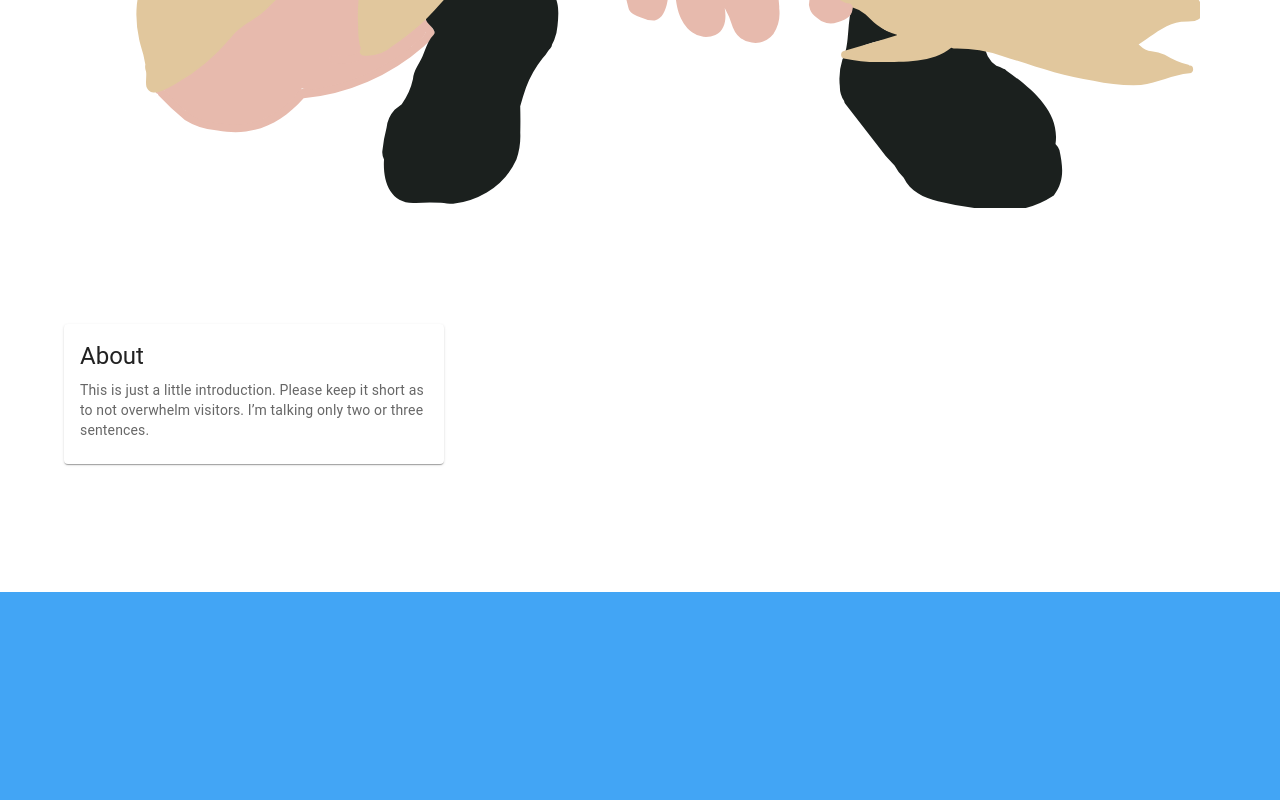
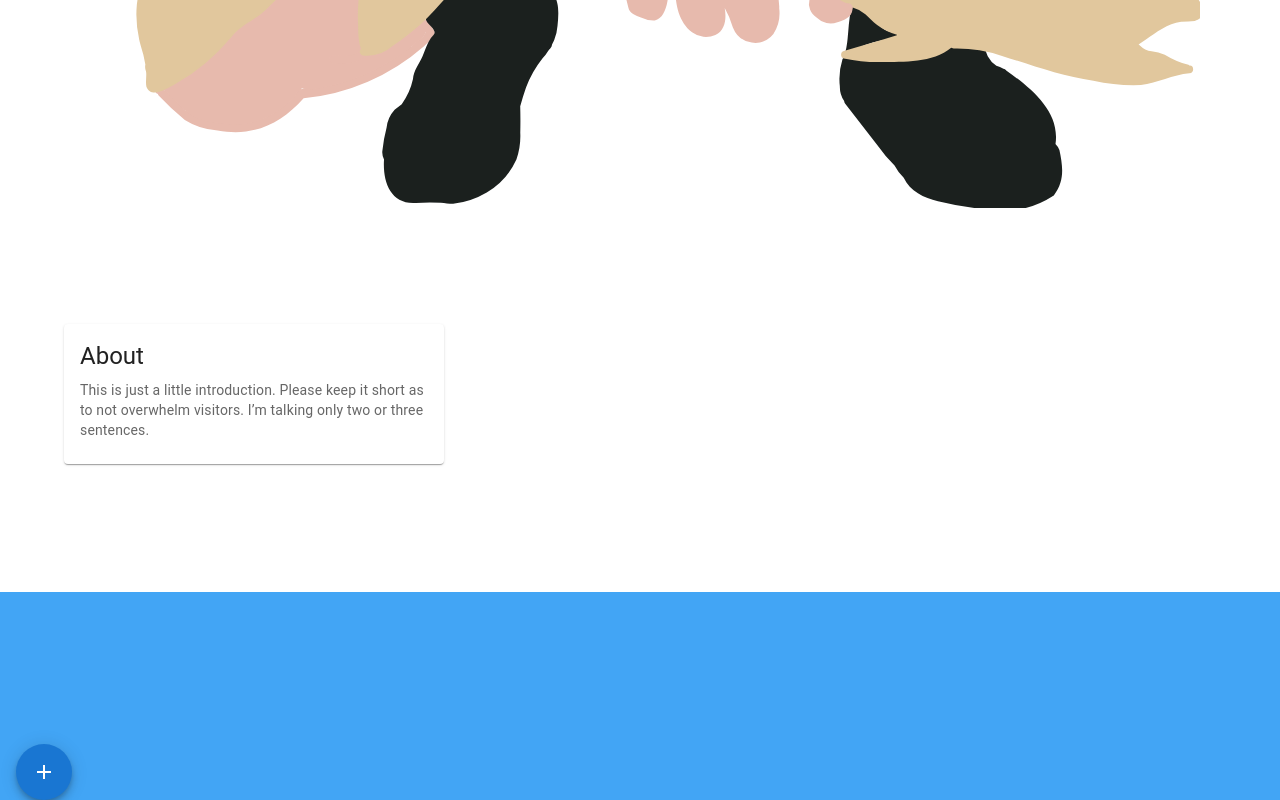
Before and after one commit to logankimbs/portfolio, a React (Create React App) app: page / in a window 1280 px wide. Shown: the part 1232-2032 px from the top of the page. Before the commit the page ends 1824 px from the top, so only its background shows below. Built offline with nearby package versions, Linux system fonts and the light colour scheme.

Commit message:
working on properly displaying socialbutton component

```diff
--- a/src/App.js
+++ b/src/App.js
@@ -3,6 +3,7 @@ import Box from '@mui/material/Box';
 import NavBar from './components/NavBar';
 import Paper from '@mui/material/Paper';
 import Hero from './components/Hero';
+import SocialButton from './components/SocialButton';
 
 
 function App() {
@@ -28,6 +29,7 @@ function App() {
                     }}
                 >
                     <Hero/>
+                    <SocialButton/>
                 </Paper>
             </Box>
         </div>
--- a/src/components/SocialButton.js
+++ b/src/components/SocialButton.js
@@ -1,9 +1,59 @@
-import React from 'react'
+import React from 'react';
+import TwitterIcon from '@mui/icons-material/Twitter';
+import GitHubIcon from '@mui/icons-material/GitHub';
+import LinkedInIcon from '@mui/icons-material/LinkedIn';
+import Box from '@mui/material/Box';
+import SpeedDial from '@mui/material/SpeedDial';
+import SpeedDialIcon from '@mui/material/SpeedDialIcon';
+import CloseIcon from '@mui/icons-material/Close';
+import SpeedDialAction from '@mui/material/SpeedDialAction';
+import { makeStyles } from '@mui/styles';
+
+
+const useStyles = makeStyles({
+    root: {
+
+    }
+})
+
+
+const actions = [
+    { icon: <TwitterIcon/>, name: 'Twitter', onClick(){ window.open('https://twitter.com/logankimball_', '_blank') } },
+    { icon: <GitHubIcon/>, name: 'GitHub', onClick(){ window.open('https://github.com/logankimbs', '_blank') } },
+    { icon: <LinkedInIcon/>, name: 'LinkedIn', onClick(){ window.open('https://www.linkedin.com/in/logankimbs/', '_blank') } }
+]
 
 
 function SocialButton() {
+    const classes = useStyles();
+
     return (
-        <></>
+        <Box
+            className={classes.root}
+        >
+            <SpeedDial
+                ariaLabel='SpeedDial'
+                style={{
+                    position: 'fixed'
+                }}
+                icon={
+                    <SpeedDialIcon
+                        openIcon={
+                            <CloseIcon/>
+                        }
+                    />
+                }
+            >
+                {actions.map((action) => (
+                    <SpeedDialAction
+                        key={action.name}
+                        icon={action.icon}
+                        tooltipTitle={action.name}
+                        onClick={action.onClick}
+                    />
+                ))}
+            </SpeedDial>
+        </Box>
     );
 }
 
```
